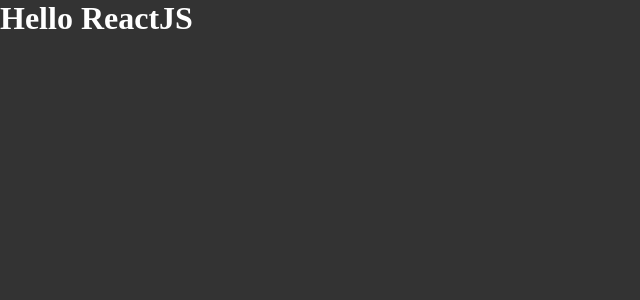
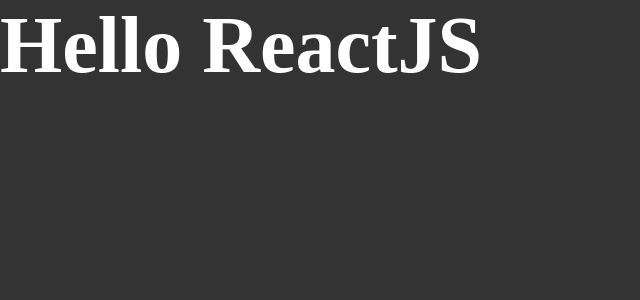
Before and after one commit to danielcbranco/start, a React app: page / in a window 1280 px wide. Shown: the top 300 px of the page, without its empty margins (0-640 px from the left). Built offline with nearby package versions, Linux system fonts and the light colour scheme.

Commit message:
sexto commit

```diff
--- a/package.json
+++ b/package.json
@@ -20,6 +20,8 @@
     "cross-env": "^7.0.3",
     "css-loader": "^6.7.1",
     "html-webpack-plugin": "^5.5.0",
+    "node-sass": "^7.0.1",
+    "sass-loader": "^12.6.0",
     "style-loader": "^3.3.1",
     "webpack": "^5.72.0",
     "webpack-cli": "^4.9.2",
--- a/src/App.jsx
+++ b/src/App.jsx
@@ -1,4 +1,4 @@
-import './styles/global.css';
+import './styles/global.scss';
 
 export function App() {
   return <h1>Hello ReactJS</h1>
--- a/src/styles/global.css
+++ /dev/null
@@ -1,11 +0,0 @@
-* {
-  margin: 0;
-  padding: 0;
-  box-sizing: border-box;
-}
-
-body {
-  font: Arial, Helvetica, sans-serif;
-  background: #333;
-  color: #FFF;
-}
--- /dev/null
+++ b/src/styles/global.scss
@@ -0,0 +1,15 @@
+* {
+  margin: 0;
+  padding: 0;
+  box-sizing: border-box;
+}
+
+body {
+  font: Arial, Helvetica, sans-serif;
+  background: #333;
+  color: #FFF;
+
+  h1 {
+    font-size: 80px;
+  }
+}
--- a/webpack.config.js
+++ b/webpack.config.js
@@ -30,9 +30,9 @@ module.exports = {
         use: 'babel-loader',
       },
       {
-        test: /\.css$/,
+        test: /\.scss$/,
         exclude: /node_modules/,
-        use: ['style-loader', 'css-loader'],
+        use: ['style-loader', 'css-loader', 'sass-loader'],
       }
     ],
   }
```
Also changed, not shown: 1 other file (tests, documents, lock files or other folders).
